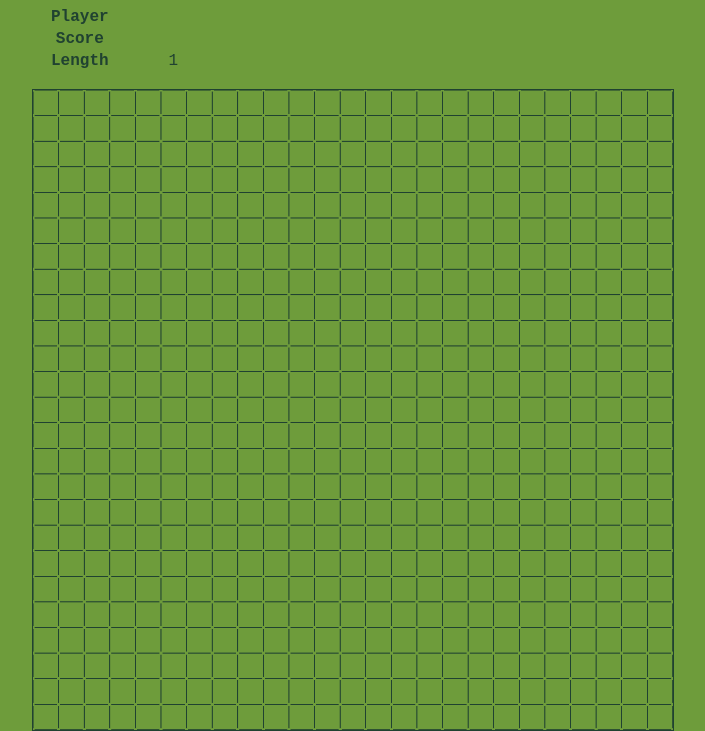
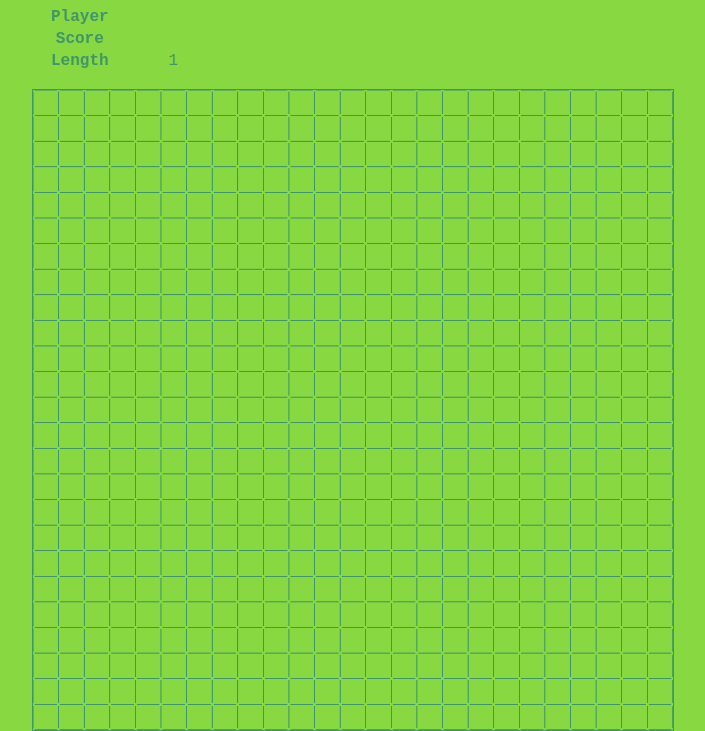
Before and after one commit to tonikwater/snake_101, a plain HTML site: page client_game/game.html in a window 1280 px wide. Shown: the part 72-803 px from the top of the page, without its empty margins (307-1012 px from the left). Drawn offline with nearby package versions, Linux system fonts and the light colour scheme.

Commit message:
added skins, project finished

```diff
--- a/client_game/game.css
+++ b/client_game/game.css
@@ -1,6 +1,26 @@
 :root{
-    --main-bg: #6E9C3B;
-    --main-highlight: #204231;
+    --main-bg: #87D841;
+    --main-highlight: #409669;
+}
+
+::placeholder{
+    color: var(--main-highlight);
+}
+
+*{
+    font-family: "Courier New", Courier, monospace;
+}
+
+body{
+    background-color: var(--main-bg);
+}
+
+button{
+    background: none;
+    color: var(--main-highlight);
+    border: .2vh solid var(--main-highlight);
+    outline: none;
+}
 }
 
 @keyframes myRotation{
@@ -24,7 +44,7 @@ td, th{
 
 #game_board{
     background-color: var(--main-bg);
-    background-image: url("skins/cell_6.png");
+    background-image: url("skins/cell_9.png");
     background-repeat: repeat;
     border: 0.1vh solid var(--main-highlight);
     background-size: 4% 4%;
--- a/client_login/login.css
+++ b/client_login/login.css
@@ -1,6 +1,6 @@
 :root{
-    --main-bg: #6E9C3B;
-    --main-highlight: #204231;
+    --main-bg: #87D841;
+    --main-highlight: #409669;
 }
 
 ::placeholder{
--- a/server.js
+++ b/server.js
@@ -39,7 +39,6 @@ let connections = [];
 let participating = null;
 
 // serve html page
-// add skins, add music + sound
 
 app.use(bodyParser.urlencoded({ extended: true })) // for parsing application/x-www-form-urlencoded
 app.use("/client_login", express.static("./client_login/"));
--- a/snake_server/options.js
+++ b/snake_server/options.js
@@ -3,7 +3,7 @@
 
 const GRID_SIZE = 25; // also change in snake_client/style.css
 const GRID_BARRIER = false;
-const GROW_LEN = 5;
+const GROW_LEN = 3;
 const SNAKE_SPEED = 3;
 
 module.exports = { GRID_BARRIER, GROW_LEN, GRID_SIZE, SNAKE_SPEED};
```
Also changed, not shown: client_game/skins/cell_11.png (added), client_game/skins/cell_12.png (added), client_game/skins/cell_14.png (added), client_game/skins/cell_15.png (added), client_game/skins/cell_16.png (added), client_game/skins/cell_3.png (added), client_game/skins/cell_4.png (added), client_game/skins/cell_8.png (added), client_game/skins/cell_9.png (added), client_game/skins/skins.png (added), client_game/skins/skins.txt (added), skins.txt (deleted).
